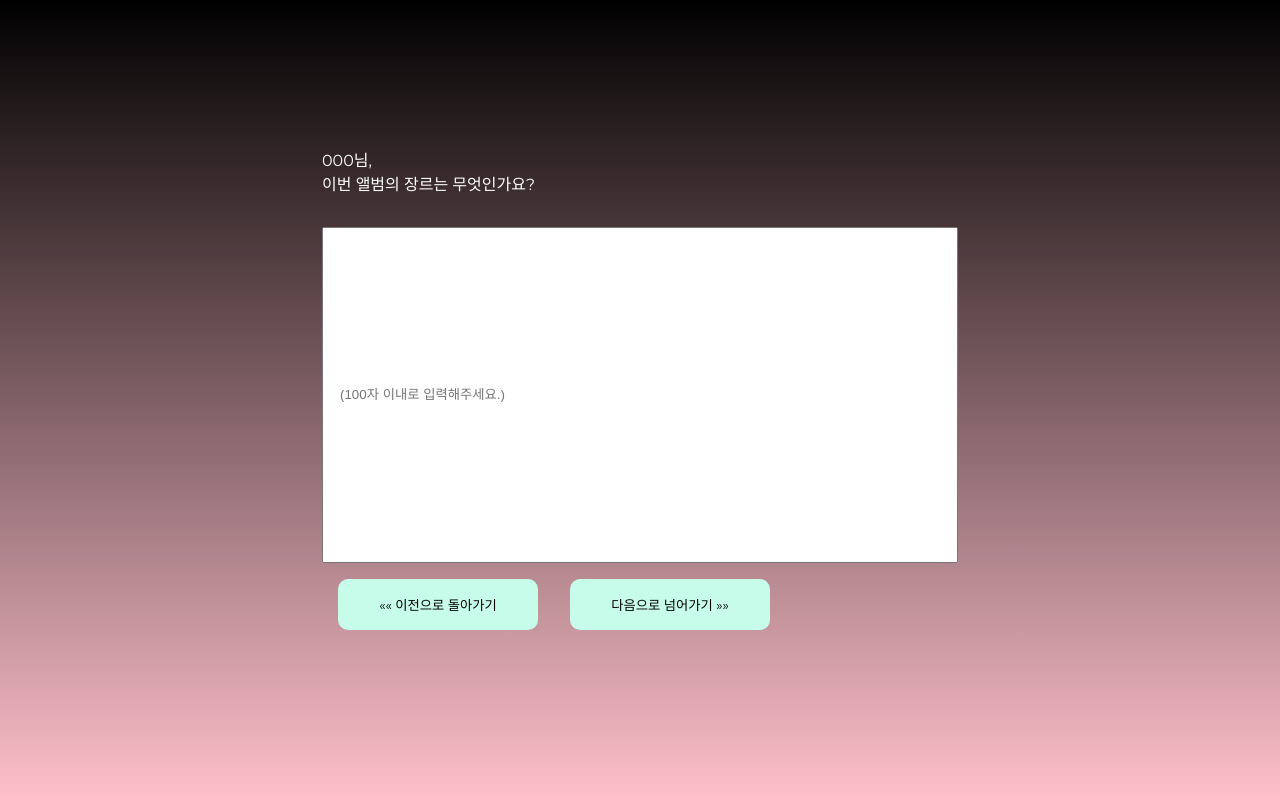
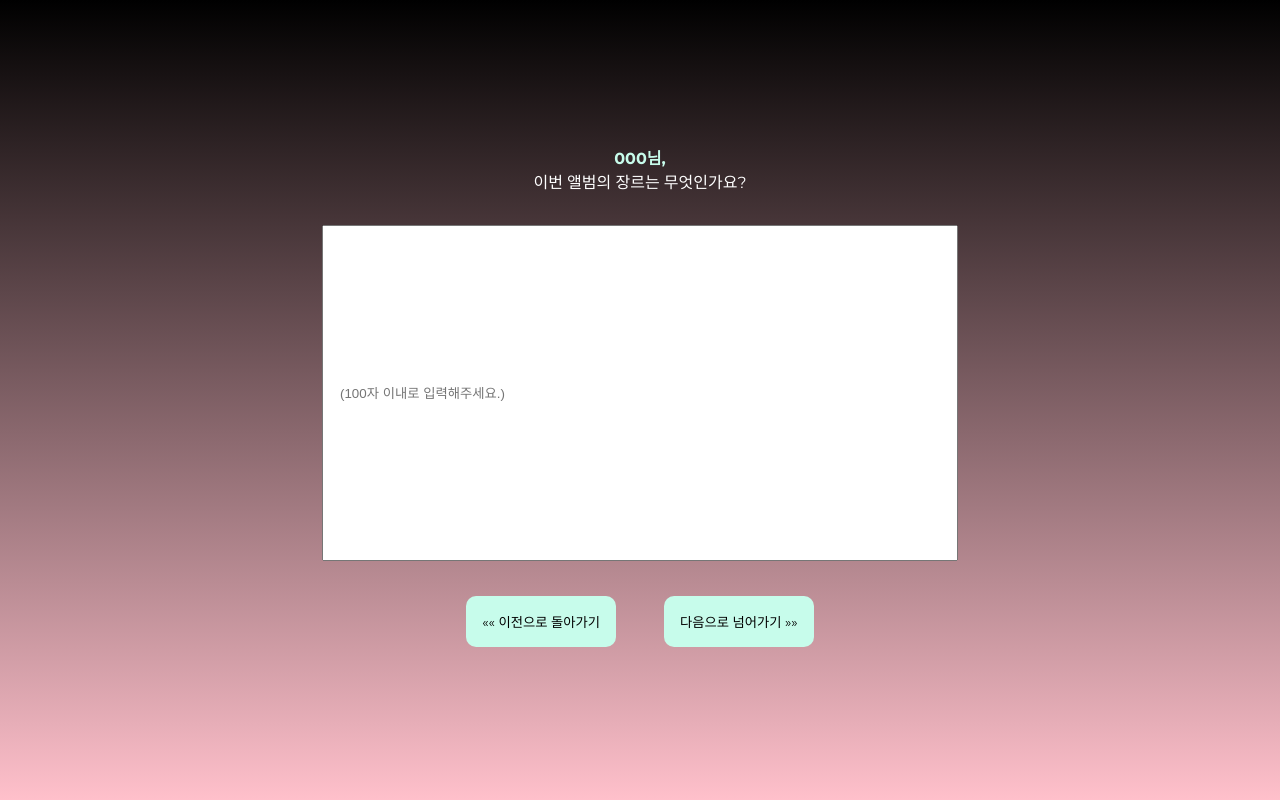
Before and after one commit to youngosil/SoundCover, a React (Create React App) app in the folder frontend/: page /PromptPage2 in a window 1280 px wide. Built offline with nearby package versions, Linux system fonts and the light colour scheme.

Commit message:
Style: Login and promt pages, Add: style.js

```diff
--- a/frontend/src/components/Button1.js
+++ b/frontend/src/components/Button1.js
@@ -2,9 +2,8 @@ import React, { onClick, style } from 'react';
 
 const Button1 = ({ onClick, children, style }) => {
   const defaultStyle = {
-    margin: '1rem',
+    marginTop: '1rem',
     padding: '1rem',
-    width: '200px',
     backgroundColor: '#C7FCEB',
     color: 'black',
     border: 'none',
--- /dev/null
+++ b/frontend/src/styles.js
@@ -0,0 +1,11 @@
+export const containerStyle = {
+    display: 'flex',
+    flexDirection: 'column',
+    alignItems: 'center',
+    justifyContent: 'center',
+  };
+
+  export const labelStyle = {
+    color: '#C7FCEB',
+    fontWeight: 'bold',
+  };
--- a/frontend/src/views/LoginPage.js
+++ b/frontend/src/views/LoginPage.js
@@ -48,17 +48,19 @@ function LoginPage() {
 
   return (
     <div style={{ width: '100%', margin: '0' }}>
-      <div style={{ width: '100%', margin: '1rem auto' }}>
+      <div style={{ width: '100%', margin: '1rem auto'}}>
         <label>
           반갑습니다.<br />
-          SOUNDCOVER 입니다.<br />
+          SOUNDCOVER 입니다.<br /><br />
+        </label>
+        <div style={{ display: 'flex', flexDirection: 'column'}}>
           <input
             name="ID"
             placeholder="아이디를 입력해주세요"
             value={ID}
             onChange={(e) => setID(e.target.value)}
             style={{ padding: '1rem', marginTop: '0.5rem' }}
-          /><br />
+          />
           <input
             name="PW"
             placeholder="비밀번호를 입력해주세요."
@@ -66,12 +68,9 @@ function LoginPage() {
             onChange={(e) => setPW(e.target.value)}
             style={{ padding: '1rem', marginTop: '0.5rem' }}
           />
-        </label>
-      </div>
-
-      <div style={{ display: 'flex', flexDirection: 'column', alignItems: 'center' }}>
-        <Button1 onClick={handleLogin}>로그인</Button1>
-        <Button1 onClick={goToSignupPage} style={{ backgroundColor: 'black', color: '#C7FCEB' }}>회원가입</Button1>
+          <Button1 onClick={handleLogin}>로그인</Button1>
+          <Button1 onClick={goToSignupPage} style={{ backgroundColor: 'black', color: '#C7FCEB' }}>회원가입</Button1>
+        </div>
       </div>
     </div>
   );
--- a/frontend/src/views/PromptPage1.js
+++ b/frontend/src/views/PromptPage1.js
@@ -1,6 +1,7 @@
 import React, { useState } from 'react';
 import { useNavigate } from 'react-router-dom';
 import Button1 from '../components/Button1';
+import { containerStyle, labelStyle } from '../styles';
 
 function PromptPage1() {
   const [Prompt1, setPrompt1] = useState('');
@@ -12,13 +13,17 @@ function PromptPage1() {
 
     setTimeout(() => {
       navigate('/PromptPage2');
-    }, 2000);
+    }, 500);
   };
 
   return (
-    <div>
+    <div style={containerStyle}> {/*style.js에 css처럼 기재*/}
+      <label style={labelStyle}>
         000님,<br />
+      </label>
+      <label>
         이번 앨범의 주제는 무엇인가요?<br />
+      </label>
       <input
         name="Prompt1"
         placeholder="(100자 이내로 입력해주세요.)"
@@ -26,7 +31,9 @@ function PromptPage1() {
         onChange={(e) => setPrompt1(e.target.value)}
         style={{ padding: '1rem', marginTop: '2rem', width: '600px', height: '300px' }}
       /><br />
-      <Button1 onClick={handlePrompt}>다음으로 넘어가기 &#187;&#187; </Button1>
+      <Button1 onClick={handlePrompt}>
+        다음으로 넘어가기 &#187;&#187;
+      </Button1>
     </div>
 
   );
--- a/frontend/src/views/PromptPage2.js
+++ b/frontend/src/views/PromptPage2.js
@@ -1,6 +1,7 @@
 import React, { useState } from 'react';
 import { useNavigate } from 'react-router-dom';
 import Button1 from '../components/Button1';
+import { containerStyle, labelStyle } from '../styles';
 
 function PromptPage2() {
   const [Prompt2, setPrompt2] = useState('');
@@ -12,19 +13,23 @@ function PromptPage2() {
 
     setTimeout(() => {
       navigate('/PromptPage3');
-    }, 2000);
+    }, 500);
   };
 
   const backtoPreviousPage = () => {
     setTimeout(() => {
       navigate('/PromptPage1');
-    }, 800)
+    }, 500)
   };
 
   return (
-    <div>
+    <div style={containerStyle}> {/*style.js에 css처럼 기재*/}
+      <label style={labelStyle}>
         000님,<br />
+      </label>
+      <label>
         이번 앨범의 장르는 무엇인가요?<br />
+      </label>
       <input
         name="Prompt2"
         placeholder="(100자 이내로 입력해주세요.)"
@@ -32,8 +37,14 @@ function PromptPage2() {
         onChange={(e) => setPrompt2(e.target.value)}
         style={{ padding: '1rem', marginTop: '2rem', width: '600px', height: '300px' }}
       /><br />
-      <Button1 onClick={backtoPreviousPage}>&#171;&#171; 이전으로 돌아가기</Button1>
-      <Button1 onClick={handlePrompt}>다음으로 넘어가기 &#187;&#187; </Button1>
+      <div style = {{ display: 'flex', justifyContent: 'space-between' }}>
+        <Button1 onClick={backtoPreviousPage}>&#171;&#171;
+          이전으로 돌아가기
+        </Button1>
+        <Button1 onClick={handlePrompt} style = {{ marginLeft: '3rem' }}>
+          다음으로 넘어가기 &#187;&#187;
+        </Button1>
+      </div>
     </div>
 
   );
--- a/frontend/src/views/PromptPage3.js
+++ b/frontend/src/views/PromptPage3.js
@@ -1,6 +1,7 @@
 import React, { useState } from 'react';
 import { useNavigate } from 'react-router-dom';
 import Button1 from '../components/Button1';
+import { containerStyle, labelStyle } from '../styles';
 
 function PromptPage3() {
   const [Prompt3, setPrompt3] = useState('');
@@ -12,19 +13,23 @@ function PromptPage3() {
 
     setTimeout(() => {
       navigate('/PromptPage4');
-    }, 2000);
+    }, 500);
   };
 
   const backtoPreviousPage = () => {
     setTimeout(() => {
       navigate('/PromptPage3');
-    }, 800)
+    }, 500)
   };
 
   return (
-    <div>
+    <div style={containerStyle}> {/*style.js에 css처럼 기재*/}
+      <label style={labelStyle}>
         000님,<br />
+      </label>
+      <label>
         이번 앨범의 소개글을 작성해주세요!<br />
+      </label>
       <input
         name="Prompt3"
         placeholder="(100자 이내로 입력해주세요.)"
@@ -32,8 +37,14 @@ function PromptPage3() {
         onChange={(e) => setPrompt3(e.target.value)}
         style={{ padding: '1rem', marginTop: '2rem', width: '600px', height: '300px' }}
       /><br />
-      <Button1 onClick={backtoPreviousPage}>&#171;&#171; 이전으로 돌아가기</Button1>
-      <Button1 onClick={handlePrompt}>다음으로 넘어가기 &#187;&#187; </Button1>
+      <div style = {{ display: 'flex', justifyContent: 'space-between' }}>
+        <Button1 onClick={backtoPreviousPage}>&#171;&#171;
+          이전으로 돌아가기
+        </Button1>
+        <Button1 onClick={handlePrompt} style = {{ marginLeft: '3rem' }}>
+          다음으로 넘어가기 &#187;&#187;
+        </Button1>
+      </div>
     </div>
 
   );
--- a/frontend/src/views/PromptPage4.js
+++ b/frontend/src/views/PromptPage4.js
@@ -1,6 +1,7 @@
 import React, { useState } from 'react';
 import { useNavigate } from 'react-router-dom';
 import Button1 from '../components/Button1';
+import { containerStyle, labelStyle } from '../styles';
 
 function PromptPage4() {
   const [Prompt4, setPrompt4] = useState('');
@@ -12,19 +13,23 @@ function PromptPage4() {
 
     setTimeout(() => {
       navigate('/ExtractedAlbumsPage');
-    }, 800)
+    }, 500)
   };
 
   const backtoPreviousPage = () => {
     setTimeout(() => {
       navigate('/PromptPage3');
-    }, 800)
+    }, 500)
   };
 
   return (
-    <div>
+    <div style={containerStyle}> {/*style.js에 css처럼 기재*/}
+      <label style={labelStyle}>
         000님,<br />
+      </label>
+      <label>
         이번 앨범에는 어떤 노래들이 포함되어 있나요?<br />
+      </label>
       <input
         name="Prompt4"
         placeholder="(100자 이내로 입력해주세요.)"
@@ -32,8 +37,14 @@ function PromptPage4() {
         onChange={(e) => setPrompt4(e.target.value)}
         style={{ padding: '1rem', marginTop: '2rem', width: '600px', height: '300px' }}
       /><br />
-      <Button1 onClick={backtoPreviousPage}>&#171;&#171; 이전으로 돌아가기</Button1>
-      <Button1 onClick={handlePrompt}>나만의 앨범 만들러 가기&#187;&#187; </Button1>
+      <div style = {{ display: 'flex', justifyContent: 'space-between' }}>
+        <Button1 onClick={backtoPreviousPage}>&#171;&#171;
+          이전으로 돌아가기
+        </Button1>
+        <Button1 onClick={handlePrompt} style = {{ marginLeft: '3rem' }}>
+          다음으로 넘어가기 &#187;&#187;
+        </Button1>
+      </div>
     </div>
 
   );
```
Lines whose indentation alone changed are shown as unchanged.
